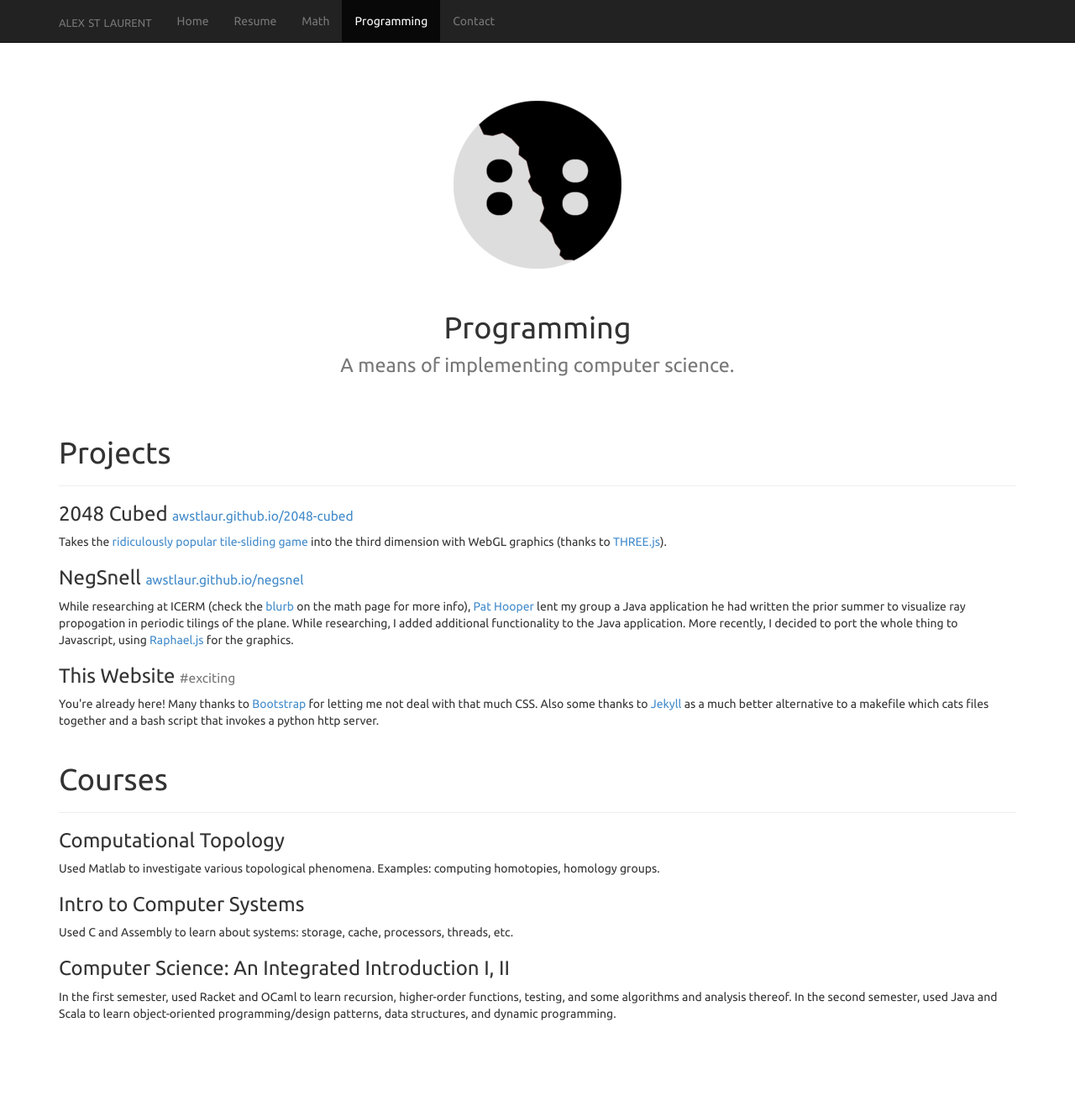
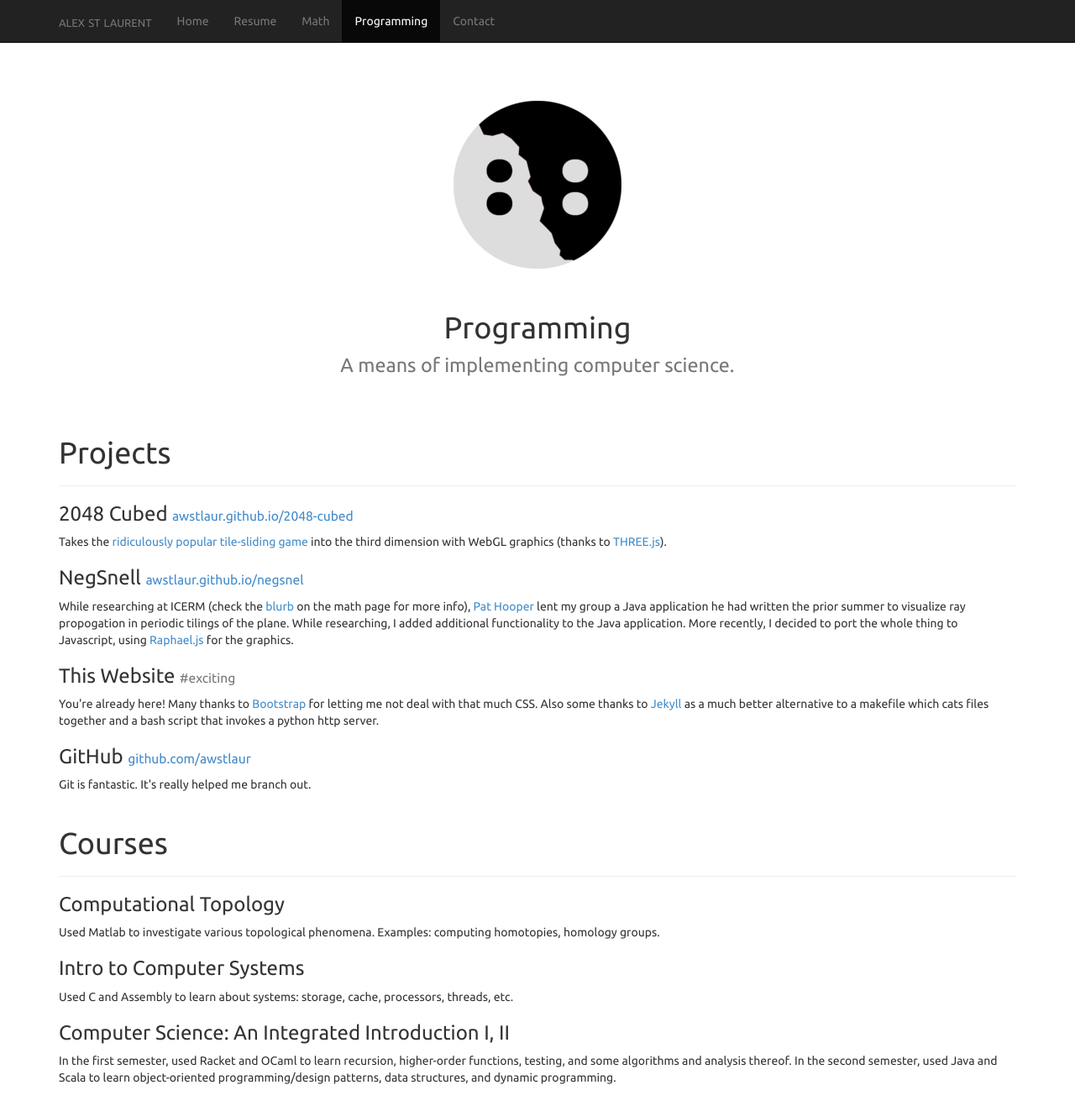
Before and after one commit to awstlaur/website, a Jekyll site: the page built from programming/index.html, in a window 1280 px wide and 1323 px high. Shown: the whole window at 84% size. Built offline with Jekyll 4.4.1, drawn with Linux system fonts in a browser that asks for light colours; nearby versions of some CDN libraries; Markdown is read by kramdown in place of the engine named in the settings.

Commit message:
Added section for GitHub

```diff
--- a/programming/index.html
+++ b/programming/index.html
@@ -41,6 +41,11 @@ $("title").text("{{ site.programming_title }}")
     and a bash script that invokes a python http server.
     </p>
 
+    <h3>GitHub <small><a href="https://github.com/awstlaur/">github.com/awstlaur</a></small></h3>
+    <p>
+    Git is fantastic. It's really helped me branch out.
+    </p>
+
 <div class="page-header">
     <h1>Courses</h1>
 </div>
```
Also changed, not shown: 1 other file.
